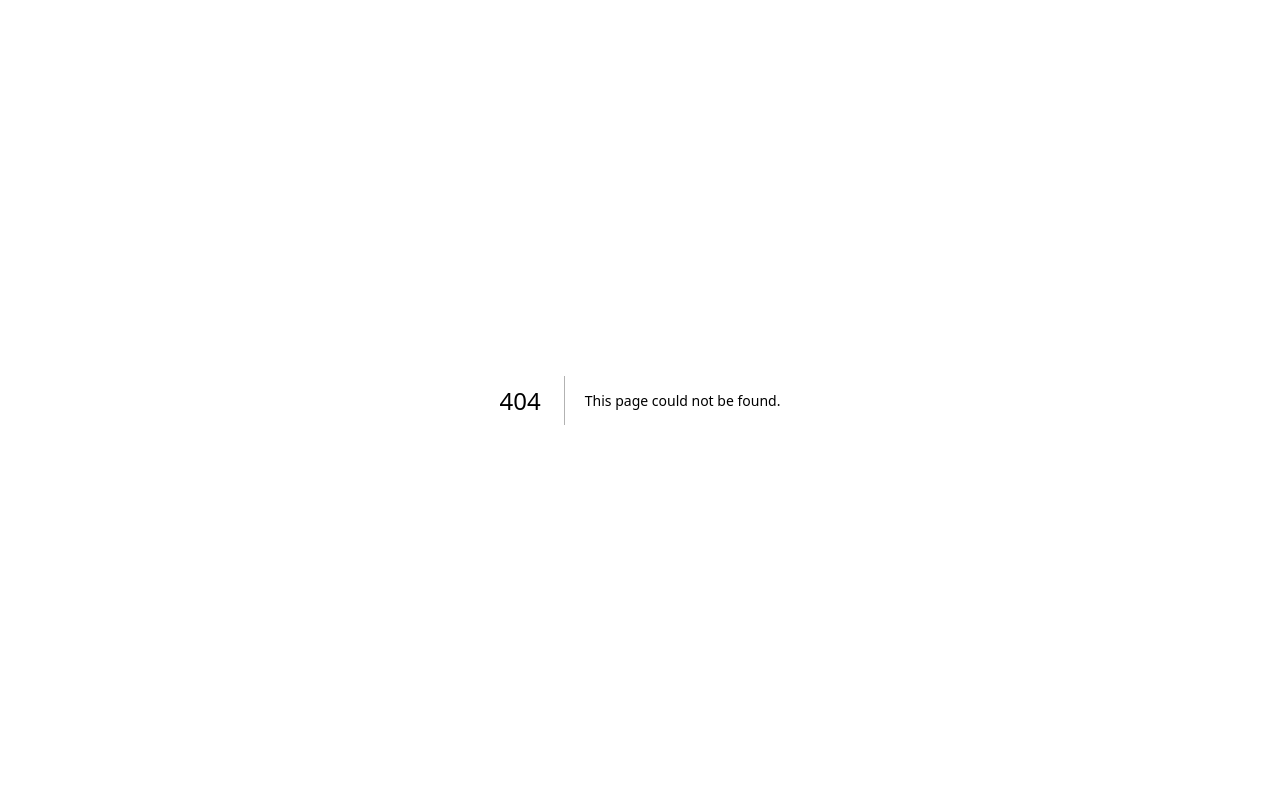
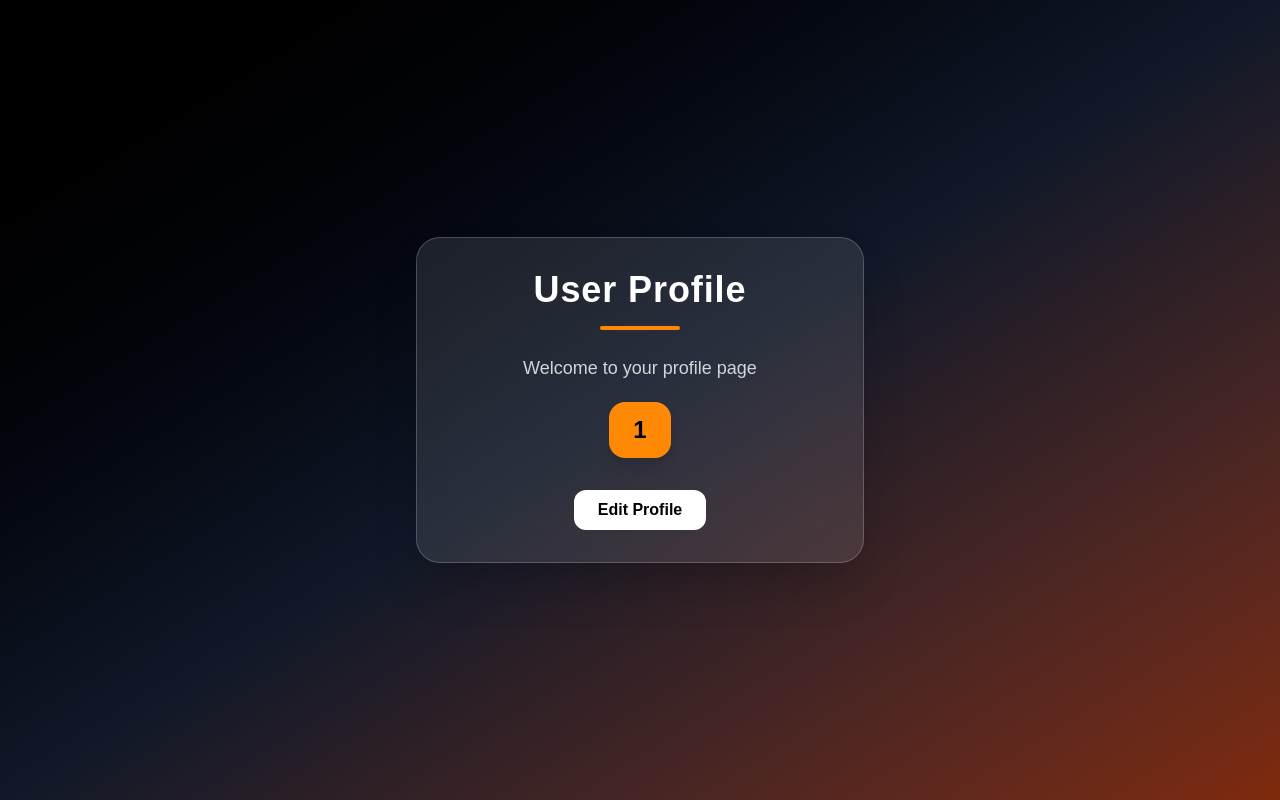
Before and after one commit to itzskgithub/Auth_Next, a Next.js app: page /profile/1 in a window 1280 px wide. Before the commit this address had no page. Built offline with nearby package versions, Linux system fonts and the light colour scheme.

Commit message:
created profile page for the user in the frontend

```diff
--- /dev/null
+++ b/src/app/profile/[id]/page.tsx
@@ -0,0 +1,37 @@
+export default async function UserProfile({
+    params,
+}: {
+    params: Promise<{ id: string }>;
+}) {
+
+    const { id } = await params;
+
+    return (
+        <div className="flex items-center justify-center min-h-screen bg-gradient-to-br from-black via-gray-900 to-orange-900 px-4">
+
+            <div className="w-full max-w-md bg-white/10 backdrop-blur-lg border border-white/20 rounded-3xl shadow-2xl p-8 text-center">
+
+                <h1 className="text-4xl font-extrabold text-white mb-4 tracking-wide">
+                    User Profile
+                </h1>
+
+                <div className="w-20 h-1 bg-orange-400 mx-auto rounded-full mb-6"></div>
+
+                <p className="text-gray-300 text-lg mb-3">
+                    Welcome to your profile page
+                </p>
+
+                <div className="inline-block mt-2 px-6 py-3 bg-orange-400 text-black text-2xl font-bold rounded-2xl shadow-lg hover:scale-105 transition duration-300">
+                    {id}
+                </div>
+
+                <div className="mt-8">
+                    <button className="px-6 py-2 bg-white text-black rounded-xl font-semibold hover:bg-orange-400 hover:text-white transition duration-300">
+                        Edit Profile
+                    </button>
+                </div>
+
+            </div>
+        </div>
+    );
+}
--- /dev/null
+++ b/src/app/profile/page.tsx
@@ -0,0 +1,30 @@
+export default function ProfilePage() {
+    return (
+        <div className="flex items-center justify-center min-h-screen bg-gradient-to-br from-black via-gray-900 to-orange-900 px-4">
+
+            <div className="w-full max-w-md bg-white/10 backdrop-blur-lg border border-white/20 rounded-3xl shadow-2xl p-8 text-center">
+
+                <h1 className="text-4xl font-extrabold text-white mb-4 tracking-wide">
+                    Profile
+                </h1>
+
+                <div className="w-20 h-1 bg-orange-400 mx-auto rounded-full mb-6"></div>
+
+                <p className="text-gray-300 text-lg mb-6">
+                    Welcome to your profile dashboard
+                </p>
+
+                <div className="inline-block px-6 py-3 bg-orange-400 text-black text-2xl font-bold rounded-2xl shadow-lg hover:scale-105 transition duration-300">
+                    Profile Page
+                </div>
+
+                <div className="mt-8">
+                    <button className="px-6 py-2 bg-white text-black rounded-xl font-semibold hover:bg-orange-400 hover:text-white transition duration-300">
+                        View Details
+                    </button>
+                </div>
+
+            </div>
+        </div>
+    );
+}
```
